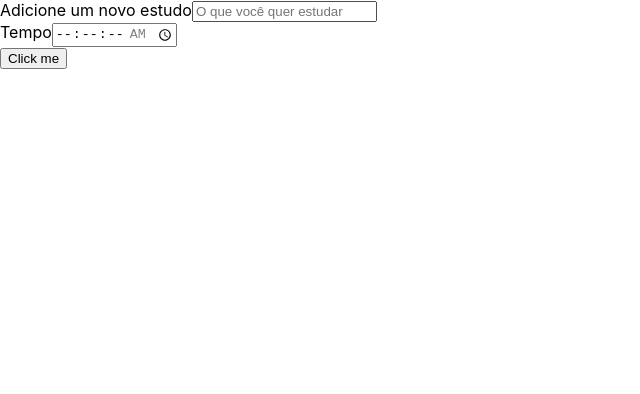
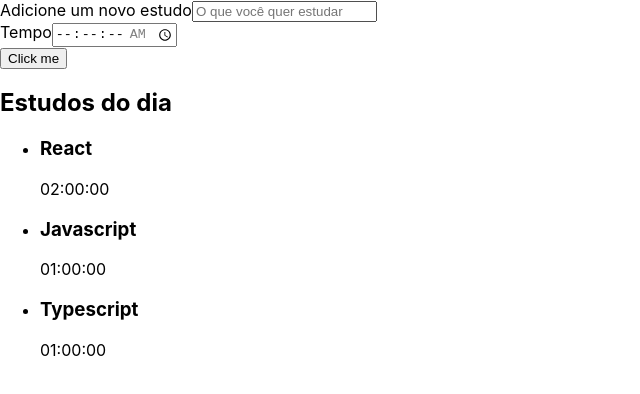
Before and after one commit to saulomagalhaes/alura-studies, a React (Create React App) app: page / in a window 1280 px wide. Shown: the top 394 px of the page, without its empty margins (0-640 px from the left). Built offline with nearby package versions, Linux system fonts and the light colour scheme.

Commit message:
feat: :sparkles: adicionando o componente list

```diff
--- a/src/App.tsx
+++ b/src/App.tsx
@@ -1,9 +1,11 @@
 import Form from "./components/Form";
+import List from "./components/List";
 
 function App() {
   return (
     <div className="App">
       <Form />
+      <List />
     </div>
   );
 }
--- /dev/null
+++ b/src/components/List/index.tsx
@@ -0,0 +1,33 @@
+function List() {
+  const tarefas = [
+    {
+      id: 1,
+      title: "React",
+      time: "02:00:00",
+    },
+    {
+      id: 2,
+      title: "Javascript",
+      time: "01:00:00",
+    },
+    {
+      id: 3,
+      title: "Typescript",
+      time: "01:00:00",
+    },
+  ];
+  return (
+    <aside>
+      <h2>Estudos do dia</h2>
+      <ul>
+        {tarefas.map((tarefa) => (
+          <li key={tarefa.id}>
+            <h3>{tarefa.title}</h3>
+            <span>{tarefa.time}</span>
+          </li>
+        ))}
+      </ul>
+    </aside>
+  );
+}
+export default List;
```
